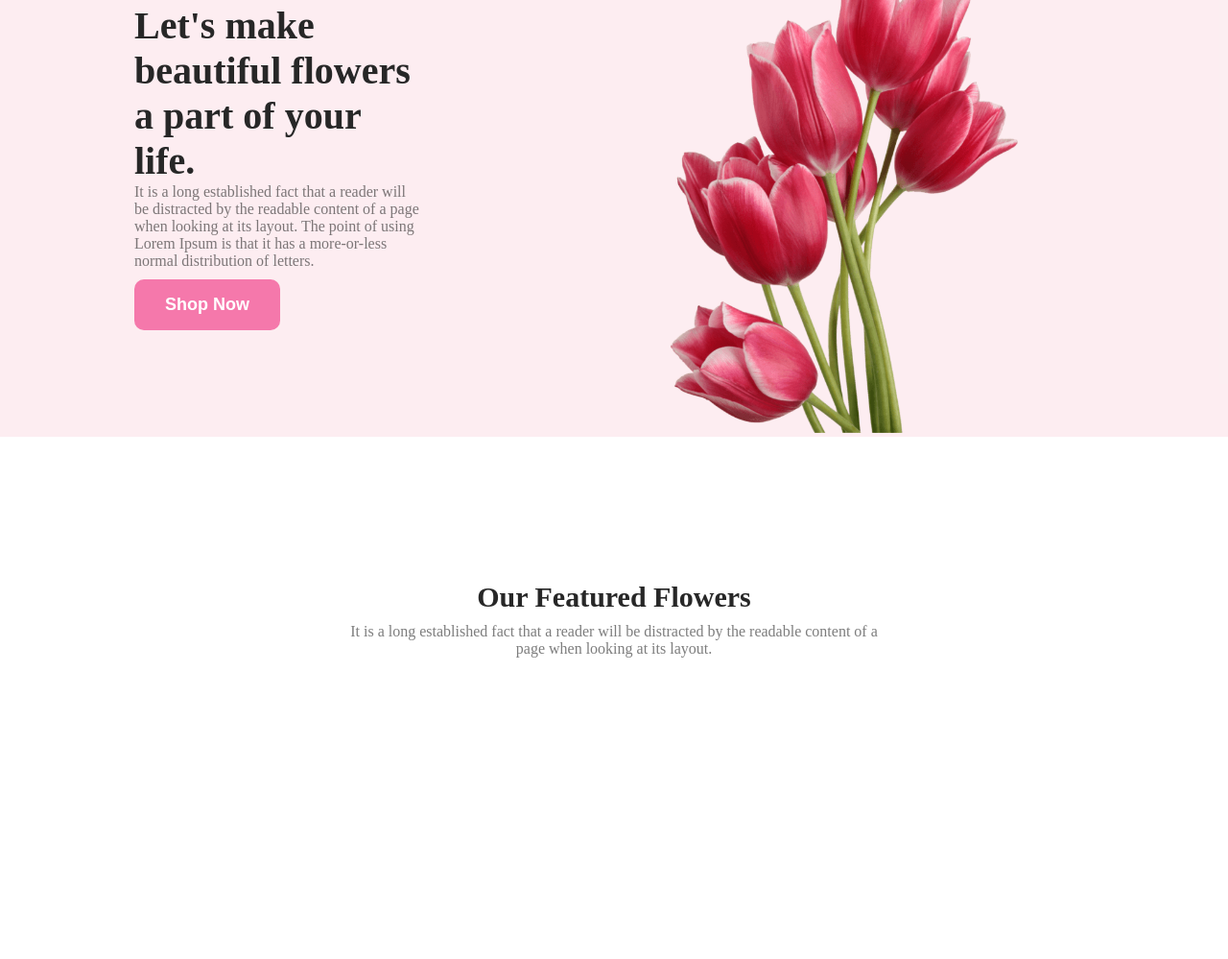
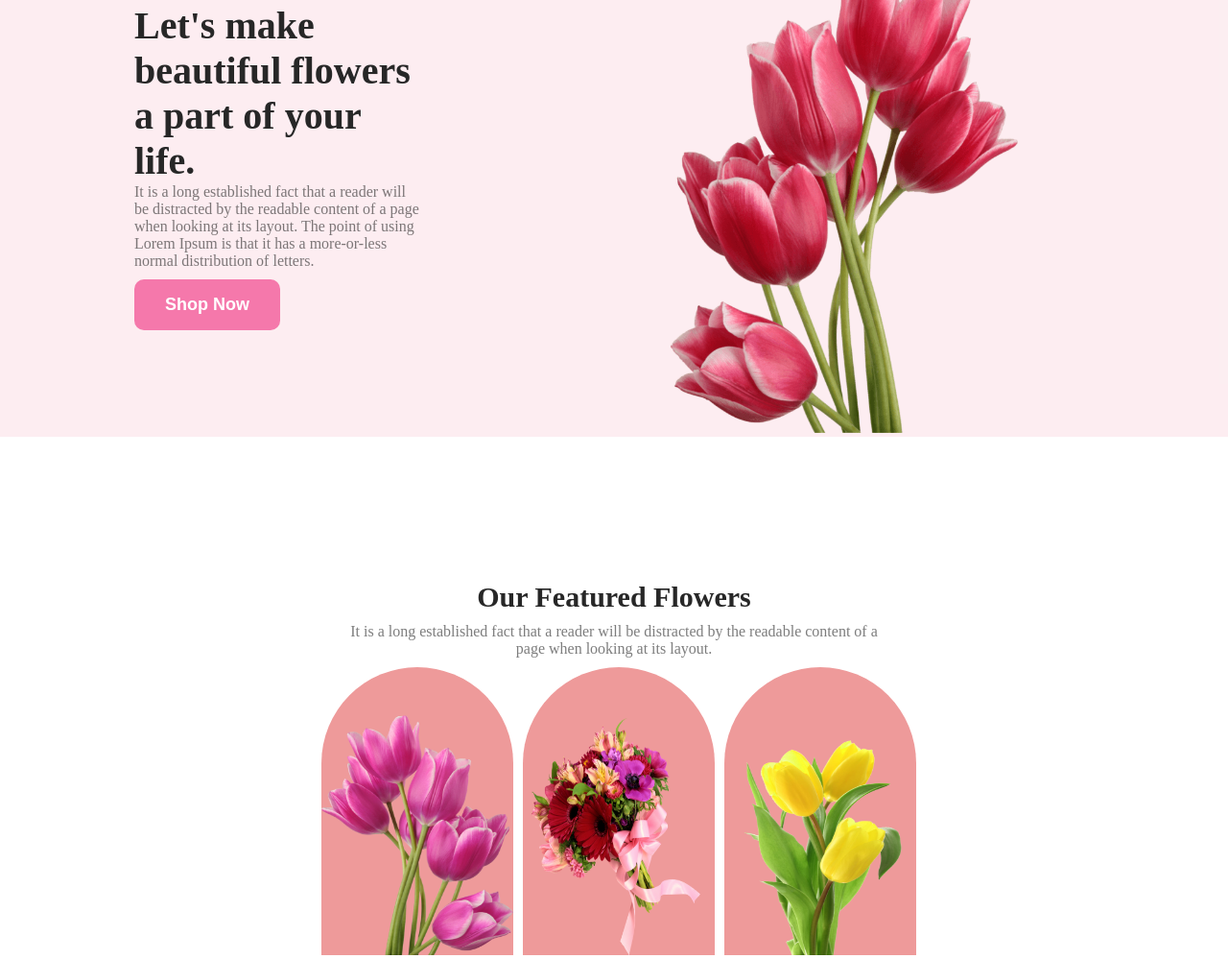
Before and after one commit to jakir101/my-assignment, a plain HTML site: page index.html in a window 1280 px wide. Shown: the part 109-1108 px from the top of the page at 96% size. Before the commit the page ends 804 px from the top, so only its background shows below. Drawn offline with Linux system fonts and the light colour scheme.

Commit message:
post an update

```diff
--- a/index.html
+++ b/index.html
@@ -4,7 +4,7 @@
     <meta charset="UTF-8">
     <meta name="viewport" content="width=device-width, initial-scale=1.0">
     <title>Flower Shop</title>
-    <link rel="stylesheet" href="../styles/style.css">
+    <link rel="stylesheet" href="styles/style.css">
 </head>
 <body>
     <!-- header section start -->
@@ -19,7 +19,7 @@
             <button class="primary-btn">Shop Now</button>
         </div>
         <div class="header-images">
-            <img class="banner-img" src="../Flower Asset/pngwing 10.png" alt="flower photo">
+            <img class="banner-img" src="Flower Asset/pngwing 10.png" alt="flower photo">
         </div>
     </header>
     <!-- header section end -->
@@ -34,6 +34,18 @@
                 It is a long established fact that a reader will be distracted by the readable content of a  <br> page when looking at its layout.
             </p>
         </section>
+        <section class="images-area">
+            <div class="section-img">
+                <img class="flower-img"  src="Flower Asset/pngwing 6.png" alt="">
+            </div>
+            <div class="section-img">
+                <img class="flower-img" src="Flower Asset/pngwing 5.png" alt="">
+            </div>
+            <div class="section-img">
+                <img class="flower-img" src="Flower Asset/pngwing 7.png" alt="">
+            </div>
+
+        </section>
     </main>
     <footer></footer>
 </body>
--- a/styles/style.css
+++ b/styles/style.css
@@ -46,7 +46,7 @@ h1{
     color: white;
 }
 
-/* section styles */
+/* section images styles */
 h3{
     color: #272727;
     font-size: 30px;
@@ -57,3 +57,16 @@ h3{
     text-align: center;
     padding-top: 150px;
 }
+.images-area{
+    display: flex;
+    justify-content: center;
+}
+.flower-img{
+    height: 250px;
+    width: 200px;
+    margin-left: 10px;
+    background-color: rgb(238, 154, 154);
+    padding-top: 50px;
+    border-radius: 100px 100px 0 0;
+
+}
```
